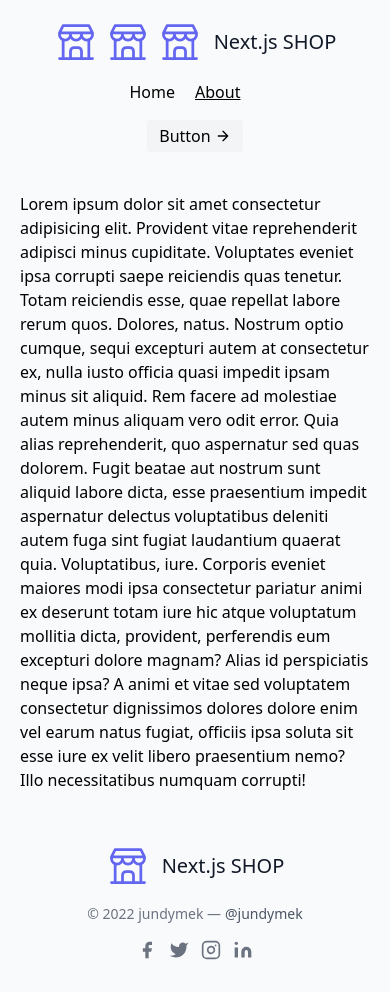
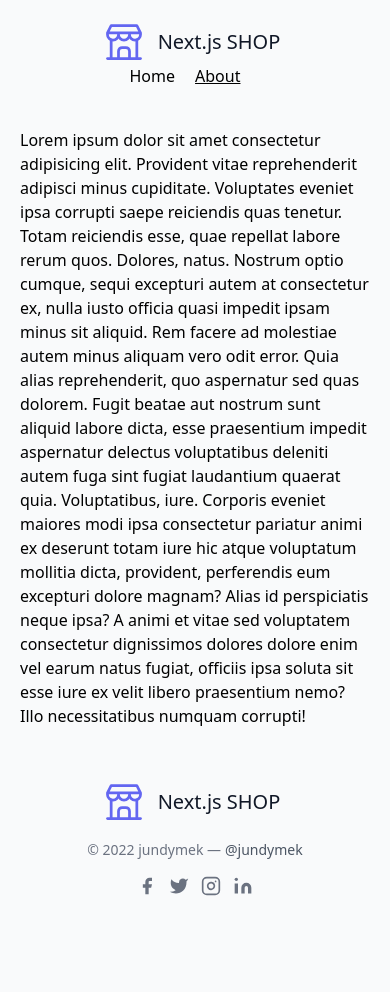
Before and after one commit to jundymek/nextjs-shop, a Next.js app: page /about in a window 390 px wide. After the commit the page ends 928 px from the top, so only its background shows below. Built offline with nearby package versions, Linux system fonts and the light colour scheme.

Commit message:
refactor: star icons components

```diff
--- a/components/Footer.tsx
+++ b/components/Footer.tsx
@@ -1,29 +1,10 @@
+import { Logo } from "./Logo";
+
 export const Footer = () => {
   return (
     <footer className="text-gray-600 body-font container w-full mx-auto">
       <div className="container px-5 py-8 mx-auto flex items-center sm:flex-row flex-col">
-        <a className="flex title-font font-medium items-center md:justify-start justify-center text-gray-900">
-          <svg
-            xmlns="http://www.w3.org/2000/svg"
-            className="icon icon-tabler icon-tabler-building-store"
-            width="44"
-            height="44"
-            viewBox="0 0 24 24"
-            strokeWidth="1.5"
-            stroke="#6366f1"
-            fill="none"
-            strokeLinecap="round"
-            strokeLinejoin="round"
-          >
-            <path stroke="none" d="M0 0h24v24H0z" fill="none" />
-            <line x1="3" y1="21" x2="21" y2="21" />
-            <path d="M3 7v1a3 3 0 0 0 6 0v-1m0 1a3 3 0 0 0 6 0v-1m0 1a3 3 0 0 0 6 0v-1h-18l2 -4h14l2 4" />
-            <line x1="5" y1="21" x2="5" y2="10.85" />
-            <line x1="19" y1="21" x2="19" y2="10.85" />
-            <path d="M9 21v-4a2 2 0 0 1 2 -2h2a2 2 0 0 1 2 2v4" />
-          </svg>
-          <span className="ml-3 text-xl">Next.js SHOP</span>
-        </a>
+        <Logo />
         <p className="text-sm text-gray-500 sm:ml-4 sm:pl-4 sm:border-l-2 sm:border-gray-200 sm:py-2 sm:mt-0 mt-4">
           © 2022 jundymek —
           <a
--- a/components/Header.tsx
+++ b/components/Header.tsx
@@ -1,59 +1,19 @@
 import Link from "next/link";
-import { useRouter } from "next/router";
 import Image from "next/image";
 import { LinkNav } from "./LinkNav";
-import { LogoIcon } from "./Icons/LogoIcon";
-
+import { Logo } from "components/Logo";
 
 export const Header = () => {
-
   return (
     <header className="container w-full mx-auto">
       <div className="container mx-auto flex flex-wrap p-5 flex-col md:flex-row items-center">
-      <Link href="/">
-        <a className="flex title-font font-medium items-center text-gray-900 mb-4 md:mb-0">
-        <Image src="/static/images/logoIcon.svg" alt="alt" width="44" height="44" />
-        <LogoIcon className="mx-2" />
-          <svg
-            xmlns="http://www.w3.org/2000/svg"
-            className="icon icon-tabler icon-tabler-building-store"
-            width="44"
-            height="44"
-            viewBox="0 0 24 24"
-            strokeWidth="1.5"
-            stroke="#6366f1"
-            fill="none"
-            strokeLinecap="round"
-            strokeLinejoin="round"
-          >
-            <path stroke="none" d="M0 0h24v24H0z" fill="none" />
-            <line x1="3" y1="21" x2="21" y2="21" />
-            <path d="M3 7v1a3 3 0 0 0 6 0v-1m0 1a3 3 0 0 0 6 0v-1m0 1a3 3 0 0 0 6 0v-1h-18l2 -4h14l2 4" />
-            <line x1="5" y1="21" x2="5" y2="10.85" />
-            <line x1="19" y1="21" x2="19" y2="10.85" />
-            <path d="M9 21v-4a2 2 0 0 1 2 -2h2a2 2 0 0 1 2 2v4" />
-          </svg>
-          <span className="ml-3 text-xl">Next.js SHOP</span>
-        </a>
+        <Link href="/">
+          <Logo />
         </Link>
         <nav className="md:ml-auto flex flex-wrap items-center text-base justify-center">
           <LinkNav href="/">Home</LinkNav>
           <LinkNav href="/about">About</LinkNav>
         </nav>
-        <button className="inline-flex items-center bg-gray-100 border-0 py-1 px-3 focus:outline-none hover:bg-gray-200 rounded text-base mt-4 md:mt-0">
-          Button
-          <svg
-            fill="none"
-            stroke="currentColor"
-            strokeLinecap="round"
-            strokeLinejoin="round"
-            strokeWidth="2"
-            className="w-4 h-4 ml-1"
-            viewBox="0 0 24 24"
-          >
-            <path d="M5 12h14M12 5l7 7-7 7"></path>
-          </svg>
-        </button>
       </div>
     </header>
   );
--- a/components/Icons/LogoIcon.tsx
+++ /dev/null
@@ -1,27 +0,0 @@
-interface LogoIconProps {
-  className: string;
-}
-
-export const LogoIcon = ({className}: LogoIconProps) => {
-  return (
-    <svg
-      xmlns="http://www.w3.org/2000/svg"
-      className={`icon icon-tabler icon-tabler-building-store ${className}`}
-      width="44"
-      height="44"
-      viewBox="0 0 24 24"
-      strokeWidth="1.5"
-      stroke="#6366f1"
-      fill="none"
-      strokeLinecap="round"
-      strokeLinejoin="round"
-    >
-      <path stroke="none" d="M0 0h24v24H0z" fill="none" />
-      <line x1="3" y1="21" x2="21" y2="21" />
-      <path d="M3 7v1a3 3 0 0 0 6 0v-1m0 1a3 3 0 0 0 6 0v-1m0 1a3 3 0 0 0 6 0v-1h-18l2 -4h14l2 4" />
-      <line x1="5" y1="21" x2="5" y2="10.85" />
-      <line x1="19" y1="21" x2="19" y2="10.85" />
-      <path d="M9 21v-4a2 2 0 0 1 2 -2h2a2 2 0 0 1 2 2v4" />
-    </svg>
-  );
-};
--- /dev/null
+++ b/components/Icons/StarEmptyIcon.tsx
@@ -0,0 +1,16 @@
+import React from "react";
+
+export const StarEmptyIcon = () => {
+  return (
+    <svg
+      fill="currentColor"
+      strokeLinecap="round"
+      strokeLinejoin="round"
+      strokeWidth="1"
+      className="w-4 h-4 text-indigo-500"
+      viewBox="0 0 24 24"
+    >
+      <path d="M12 5.173l2.335 4.817 5.305.732-3.861 3.71.942 5.27-4.721-2.524-4.721 2.525.942-5.27-3.861-3.71 5.305-.733 2.335-4.817zm0-4.586l-3.668 7.568-8.332 1.151 6.064 5.828-1.48 8.279 7.416-3.967 7.416 3.966-1.48-8.279 6.064-5.827-8.332-1.15-3.668-7.569z" />
+    </svg>
+  );
+};
--- /dev/null
+++ b/components/Icons/StarFullIcon.tsx
@@ -0,0 +1,14 @@
+export const StarFullIcon = () => {
+  return (
+    <svg
+      fill="currentColor"
+      strokeLinecap="round"
+      strokeLinejoin="round"
+      strokeWidth="1"
+      className="w-4 h-4 text-indigo-500"
+      viewBox="0 0 24 24"
+    >
+      <path d="M12 .587l3.668 7.568 8.332 1.151-6.064 5.828 1.48 8.279-7.416-3.967-7.417 3.967 1.481-8.279-6.064-5.828 8.332-1.151z" />
+    </svg>
+  );
+};
--- /dev/null
+++ b/components/Icons/StarHalfIcon.tsx
@@ -0,0 +1,16 @@
+import React from "react";
+
+export const StarHalfIcon = () => {
+  return (
+    <svg
+      fill="currentColor"
+      strokeLinecap="round"
+      strokeLinejoin="round"
+      strokeWidth="1"
+      className="w-4 h-4 text-indigo-500"
+      viewBox="0 0 24 24"
+    >
+      <path d="M12 5.173l2.335 4.817 5.305.732-3.861 3.71.942 5.27-4.721-2.524v-12.005zm0-4.586l-3.668 7.568-8.332 1.151 6.064 5.828-1.48 8.279 7.416-3.967 7.416 3.966-1.48-8.279 6.064-5.827-8.332-1.15-3.668-7.569z" />
+    </svg>
+  );
+};
--- a/components/Icons/index.ts
+++ b/components/Icons/index.ts
@@ -1 +1 @@
-export * from './LogoIcon'
+export * from './StarEmptyIcon'
--- /dev/null
+++ b/components/Logo.tsx
@@ -0,0 +1,26 @@
+export const Logo = () => {
+  return (
+    <a className="flex title-font font-medium items-center md:justify-start justify-center text-gray-900 mr-2">
+      <svg
+        xmlns="http://www.w3.org/2000/svg"
+        className="icon icon-tabler icon-tabler-building-store"
+        width="44"
+        height="44"
+        viewBox="0 0 24 24"
+        strokeWidth="1.5"
+        stroke="#6366f1"
+        fill="none"
+        strokeLinecap="round"
+        strokeLinejoin="round"
+      >
+        <path stroke="none" d="M0 0h24v24H0z" fill="none" />
+        <line x1="3" y1="21" x2="21" y2="21" />
+        <path d="M3 7v1a3 3 0 0 0 6 0v-1m0 1a3 3 0 0 0 6 0v-1m0 1a3 3 0 0 0 6 0v-1h-18l2 -4h14l2 4" />
+        <line x1="5" y1="21" x2="5" y2="10.85" />
+        <line x1="19" y1="21" x2="19" y2="10.85" />
+        <path d="M9 21v-4a2 2 0 0 1 2 -2h2a2 2 0 0 1 2 2v4" />
+      </svg>
+      <span className="ml-3 text-xl">Next.js SHOP</span>
+    </a>
+  );
+};
--- a/components/Rating.tsx
+++ b/components/Rating.tsx
@@ -1,3 +1,7 @@
+import { StarFullIcon } from "components/icons/StarFullIcon";
+import { StarHalfIcon } from "components/icons/StarHalfIcon";
+import { StarEmptyIcon } from "components/icons/StarEmptyIcon";
+
 interface RatingProps {
   rating: number;
 }
@@ -8,48 +12,16 @@ export const Rating = ({ rating }: RatingProps) => {
   const numberOfAllStars = numberOfFullStars + (isHalfStar ? 1 : 0);
   return (
     <div className="text-blue-500 font-bold">
-      <span className="flex items-center">
+      <div className="flex items-center">
         {[...Array(numberOfFullStars)].map((_, i) => (
-          <>
-            <svg
-              fill="currentColor"
-              strokeLinecap="round"
-              strokeLinejoin="round"
-              strokeWidth="1"
-              className="w-4 h-4 text-indigo-500"
-              viewBox="0 0 24 24"
-            >
-              <path d="M12 .587l3.668 7.568 8.332 1.151-6.064 5.828 1.48 8.279-7.416-3.967-7.417 3.967 1.481-8.279-6.064-5.828 8.332-1.151z" />
-            </svg>
-          </>
+          <StarFullIcon key={i} />
         ))}
-        {isHalfStar && (
-          <svg
-            fill="currentColor"
-            strokeLinecap="round"
-            strokeLinejoin="round"
-            strokeWidth="1"
-            className="w-4 h-4 text-indigo-500"
-            viewBox="0 0 24 24"
-          >
-            <path d="M12 5.173l2.335 4.817 5.305.732-3.861 3.71.942 5.27-4.721-2.524v-12.005zm0-4.586l-3.668 7.568-8.332 1.151 6.064 5.828-1.48 8.279 7.416-3.967 7.416 3.966-1.48-8.279 6.064-5.827-8.332-1.15-3.668-7.569z" />
-          </svg>
-        )}
+        {isHalfStar && <StarHalfIcon />}
         {[...Array(5 - numberOfAllStars)].map((x, i) => (
-          <svg
-            key={i}
-            fill="currentColor"
-            strokeLinecap="round"
-            strokeLinejoin="round"
-            strokeWidth="1"
-            className="w-4 h-4 text-indigo-500"
-            viewBox="0 0 24 24"
-          >
-            <path d="M12 5.173l2.335 4.817 5.305.732-3.861 3.71.942 5.27-4.721-2.524-4.721 2.525.942-5.27-3.861-3.71 5.305-.733 2.335-4.817zm0-4.586l-3.668 7.568-8.332 1.151 6.064 5.828-1.48 8.279 7.416-3.967 7.416 3.966-1.48-8.279 6.064-5.827-8.332-1.15-3.668-7.569z" />
-          </svg>
+          <StarEmptyIcon key={i} />
         ))}
         <span className="text-gray-600 ml-3">4 Reviews</span>
-      </span>
+      </div>
     </div>
   );
 };
--- a/tsconfig.json
+++ b/tsconfig.json
@@ -17,7 +17,8 @@
     "resolveJsonModule": true,
     "isolatedModules": true,
     "jsx": "preserve",
-    "incremental": true
+    "incremental": true,
+    "baseUrl": "./"
   },
   "include": [
     "next-env.d.ts",
@@ -28,5 +29,6 @@
   ],
   "exclude": [
     "node_modules"
-  ]
+  ],
+
 }
```
Also changed, not shown: components/index.ts (+1 -6 lines).
